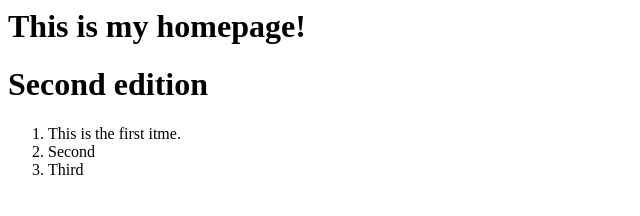
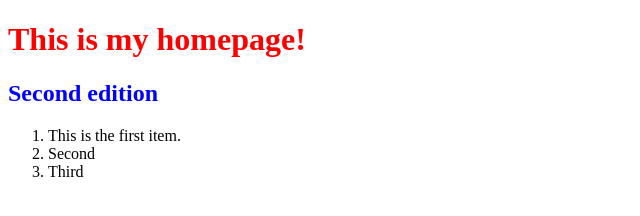
Before and after one commit to SangwonAhnM/myhome, a plain HTML site: page index.html in a window 1280 px wide. Shown: the whole page, without its empty margins (0-640 px from the left). Drawn offline with Linux system fonts and the light colour scheme.

Commit message:
Update index.html

```diff
--- a/index.html
+++ b/index.html
@@ -1,7 +1,22 @@
-<h1>This is my homepage!</h1>
-<h1>Second edition</h1>
-<ol>
-  <li>This is the first itme.</li>
-  <li>Second</li>
-  <li>Third</li>
-</ol>
+<!DOCTYPE html>
+<html>
+<head>
+    <style>
+        h1 {
+            color: red;
+        }
+        h2 {
+            color: blue;
+        }
+    </style>
+</head>
+<body>
+    <h1>This is my homepage!</h1>
+    <h2>Second edition</h2>
+    <ol>
+        <li>This is the first item.</li>
+        <li>Second</li>
+        <li>Third</li>
+    </ol>
+</body>
+</html>
```
